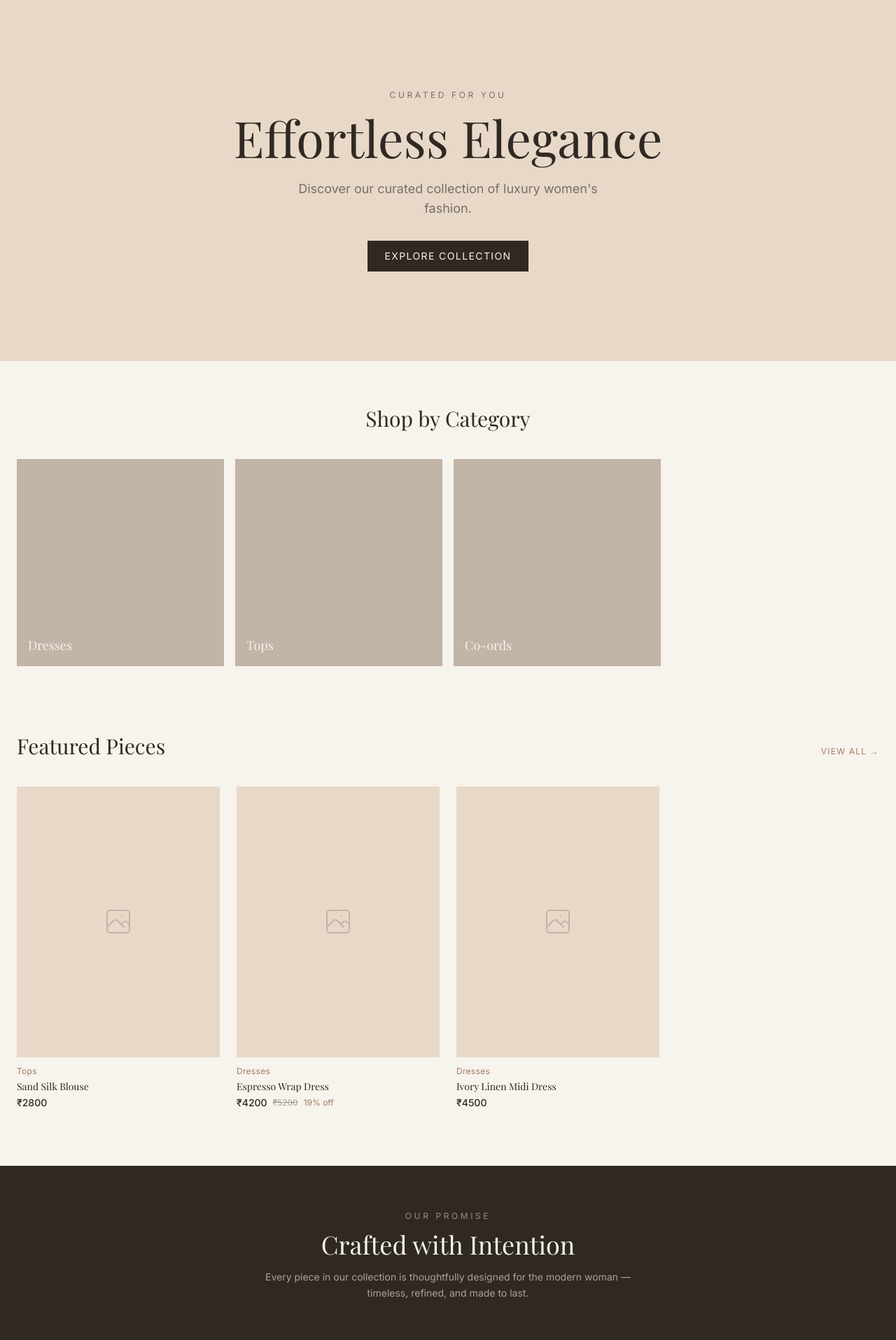
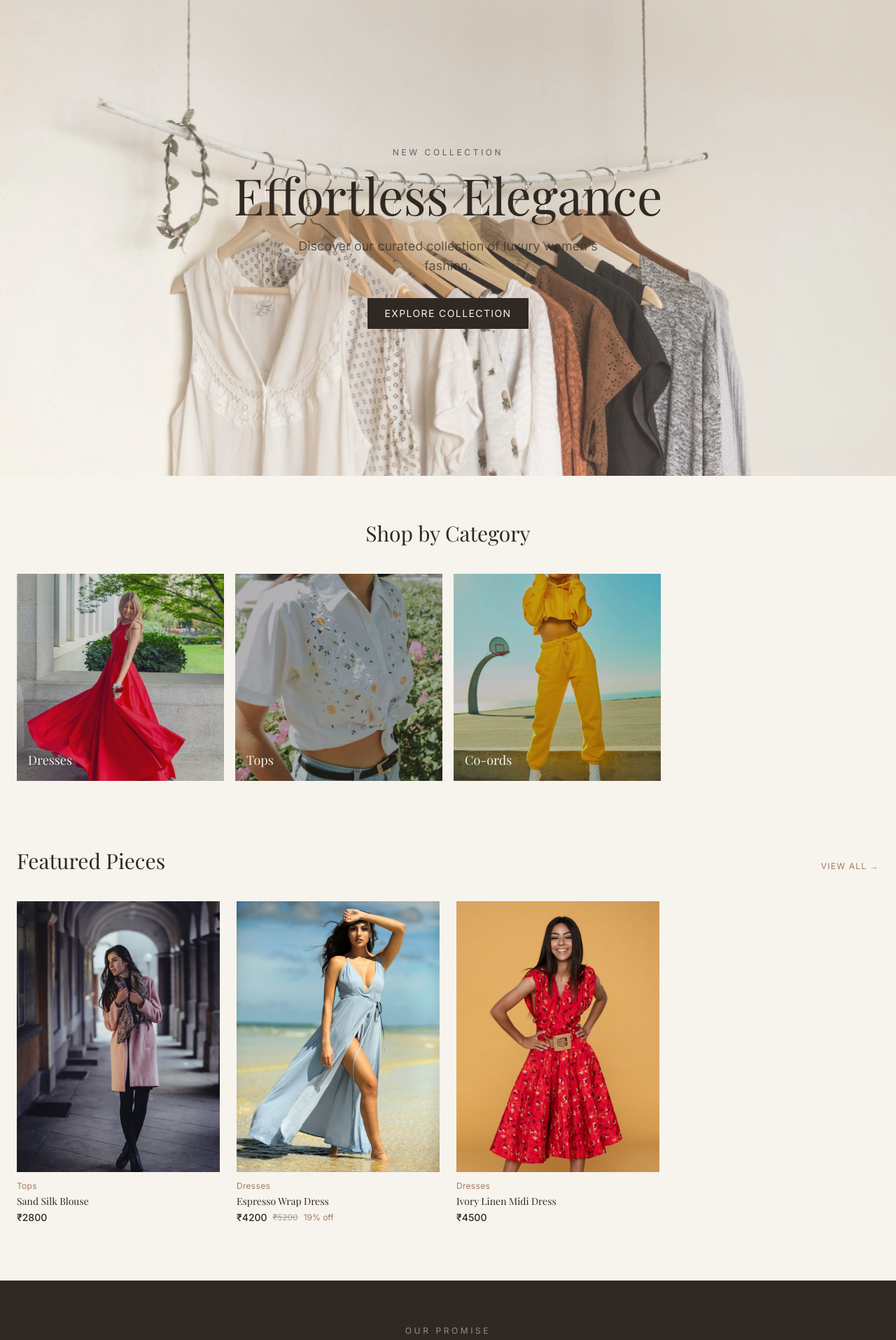
Before and after one commit to axwln/clothingbrand, a Django app: page / in a window 1280 px wide. Shown: the part 65-1980 px from the top of the page at 70% size. Run offline with Django 4.2, Linux system fonts and the light colour scheme; data comes from the database, SQL or seed files in the repository; data that the repository does not hold is empty; some web fonts are replaced.

Commit message:
Use static images directly in templates — bypass media system

```diff
--- a/templates/store/_product_card.html
+++ b/templates/store/_product_card.html
@@ -1,9 +1,15 @@
+{% load static %}
 <div class="product-card">
   <a href="{% url 'store:product_detail' product.slug %}">
     <div class="overflow-hidden aspect-[3/4] bg-sand mb-3">
-      {% if product.primary_image %}
-        <img src="{{ product.primary_image.image.url }}" alt="{{ product.primary_image.alt_text|default:product.name }}"
-             class="w-full h-full object-cover transition-transform duration-500 group-hover:scale-105">
+      {% if product.slug == 'ivory-linen-midi-dress' %}
+        <img src="{% static 'images/products/ivory-linen-midi-dress.jpg' %}" alt="{{ product.name }}" class="w-full h-full object-cover transition-transform duration-500 group-hover:scale-105">
+      {% elif product.slug == 'espresso-wrap-dress' %}
+        <img src="{% static 'images/products/espresso-wrap-dress.jpg' %}" alt="{{ product.name }}" class="w-full h-full object-cover transition-transform duration-500 group-hover:scale-105">
+      {% elif product.slug == 'sand-silk-blouse' %}
+        <img src="{% static 'images/products/sand-silk-blouse.jpg' %}" alt="{{ product.name }}" class="w-full h-full object-cover transition-transform duration-500 group-hover:scale-105">
+      {% elif product.primary_image %}
+        <img src="{{ product.primary_image.image.url }}" alt="{{ product.primary_image.alt_text|default:product.name }}" class="w-full h-full object-cover transition-transform duration-500 group-hover:scale-105">
       {% else %}
         <div class="w-full h-full flex items-center justify-center text-espresso/20">
           <svg class="w-12 h-12" fill="none" stroke="currentColor" viewBox="0 0 24 24">
--- a/templates/store/home.html
+++ b/templates/store/home.html
@@ -1,35 +1,20 @@
 {% extends "base.html" %}
+{% load static %}
 {% block title %}{{ store.brand_name }} — Luxury Women's Fashion{% endblock %}
 
 {% block content %}
 
 <!-- Hero Banner -->
-{% if banners %}
-  {% with banners.0 as banner %}
-  <section class="relative overflow-hidden bg-sand" style="min-height: 85vh;">
-    <img src="{{ banner.image.url }}" alt="{{ banner.title }}"
-         class="absolute inset-0 w-full h-full object-cover object-center opacity-80">
-    <div class="relative z-10 flex flex-col items-center justify-center text-center h-full min-h-[85vh] px-4">
-      <p class="text-xs tracking-[0.3em] uppercase text-espresso/70 mb-4">New Collection</p>
-      <h1 class="font-serif text-5xl sm:text-7xl text-espresso mb-6 leading-tight">{{ banner.title }}</h1>
-      {% if banner.subtitle %}
-        <p class="text-espresso/70 text-lg mb-8 max-w-md">{{ banner.subtitle }}</p>
-      {% endif %}
-      {% if banner.link_url %}
-        <a href="{{ banner.link_url }}" class="btn-primary">{{ banner.link_text }}</a>
-      {% endif %}
-    </div>
-  </section>
-  {% endwith %}
-{% else %}
-  <!-- Default hero when no banner is set -->
-  <section class="bg-sand flex flex-col items-center justify-center text-center px-4 py-32">
-    <p class="text-xs tracking-[0.3em] uppercase text-espresso/60 mb-4">Curated for You</p>
-    <h1 class="font-serif text-5xl sm:text-7xl text-espresso mb-6">Effortless Elegance</h1>
-    <p class="text-espresso/60 text-lg mb-8 max-w-md">Discover our curated collection of luxury women's fashion.</p>
+<section class="relative overflow-hidden bg-sand" style="min-height: 85vh;">
+  <img src="{% static 'images/banners/hero.jpg' %}" alt="New Collection"
+       class="absolute inset-0 w-full h-full object-cover object-center opacity-80">
+  <div class="relative z-10 flex flex-col items-center justify-center text-center h-full min-h-[85vh] px-4">
+    <p class="text-xs tracking-[0.3em] uppercase text-espresso/70 mb-4">New Collection</p>
+    <h1 class="font-serif text-5xl sm:text-7xl text-espresso mb-6 leading-tight">Effortless Elegance</h1>
+    <p class="text-espresso/70 text-lg mb-8 max-w-md">Discover our curated collection of luxury women's fashion.</p>
     <a href="{% url 'store:product_list' %}" class="btn-primary">Explore Collection</a>
-  </section>
-{% endif %}
+  </div>
+</section>
 
 <!-- Categories -->
 {% if categories %}
@@ -38,9 +23,9 @@
   <div class="grid grid-cols-2 sm:grid-cols-3 lg:grid-cols-4 gap-4">
     {% for category in categories %}
     <a href="{% url 'store:category_detail' category.slug %}" class="group relative overflow-hidden aspect-square bg-sand">
-      {% if category.image %}
-        <img src="{{ category.image.url }}" alt="{{ category.name }}"
-             class="w-full h-full object-cover transition-transform duration-500 group-hover:scale-105">
+      {% if category.slug == 'dresses' %}<img src="{% static 'images/categories/dresses.jpg' %}" alt="{{ category.name }}" class="w-full h-full object-cover transition-transform duration-500 group-hover:scale-105">
+      {% elif category.slug == 'tops' %}<img src="{% static 'images/categories/tops.jpg' %}" alt="{{ category.name }}" class="w-full h-full object-cover transition-transform duration-500 group-hover:scale-105">
+      {% elif category.slug == 'co-ords' %}<img src="{% static 'images/categories/coords.jpg' %}" alt="{{ category.name }}" class="w-full h-full object-cover transition-transform duration-500 group-hover:scale-105">
       {% endif %}
       <div class="absolute inset-0 bg-espresso/20 group-hover:bg-espresso/30 transition-colors duration-300 flex items-end p-4">
         <span class="text-ivory font-serif text-lg">{{ category.name }}</span>
```
